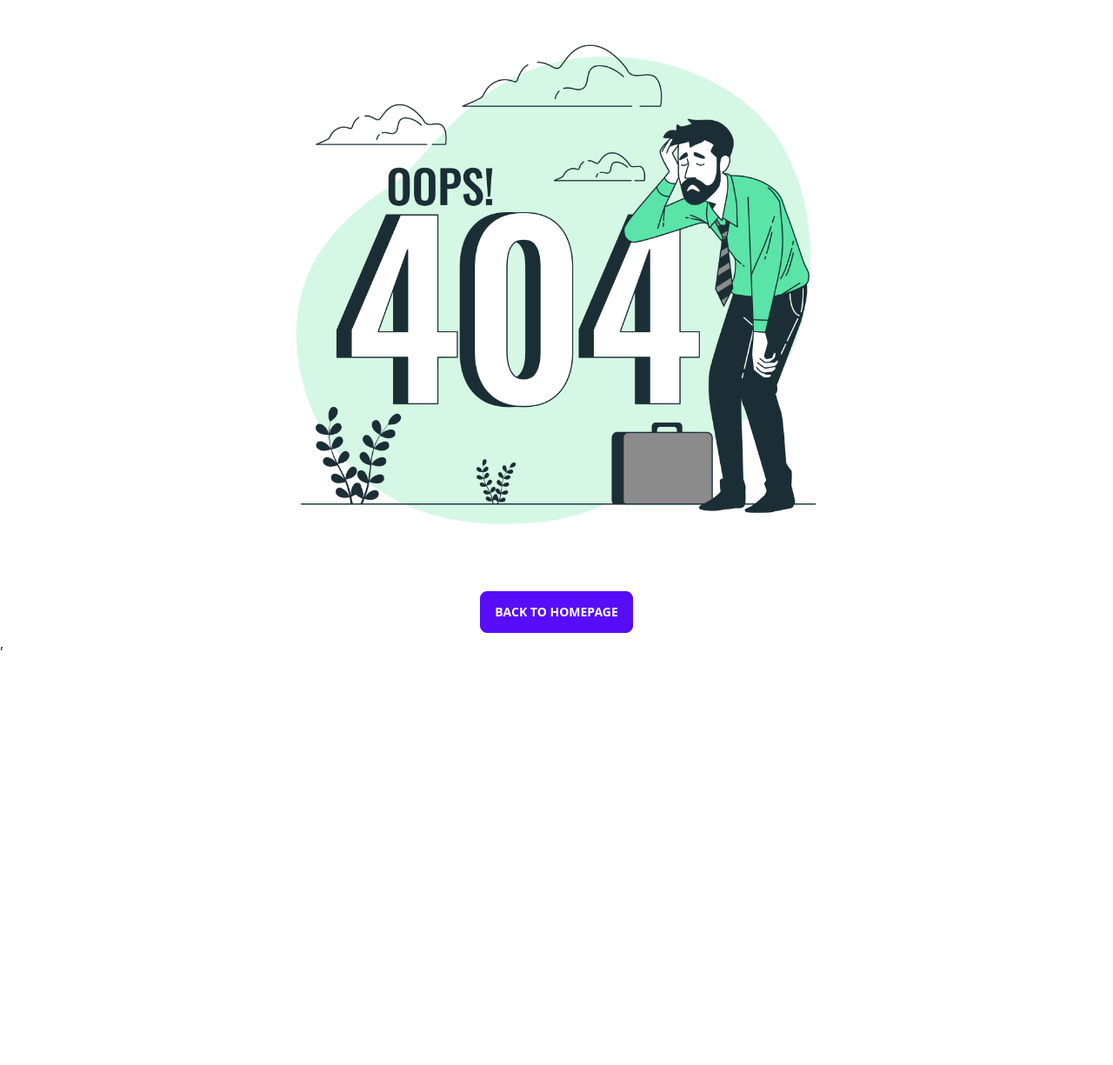
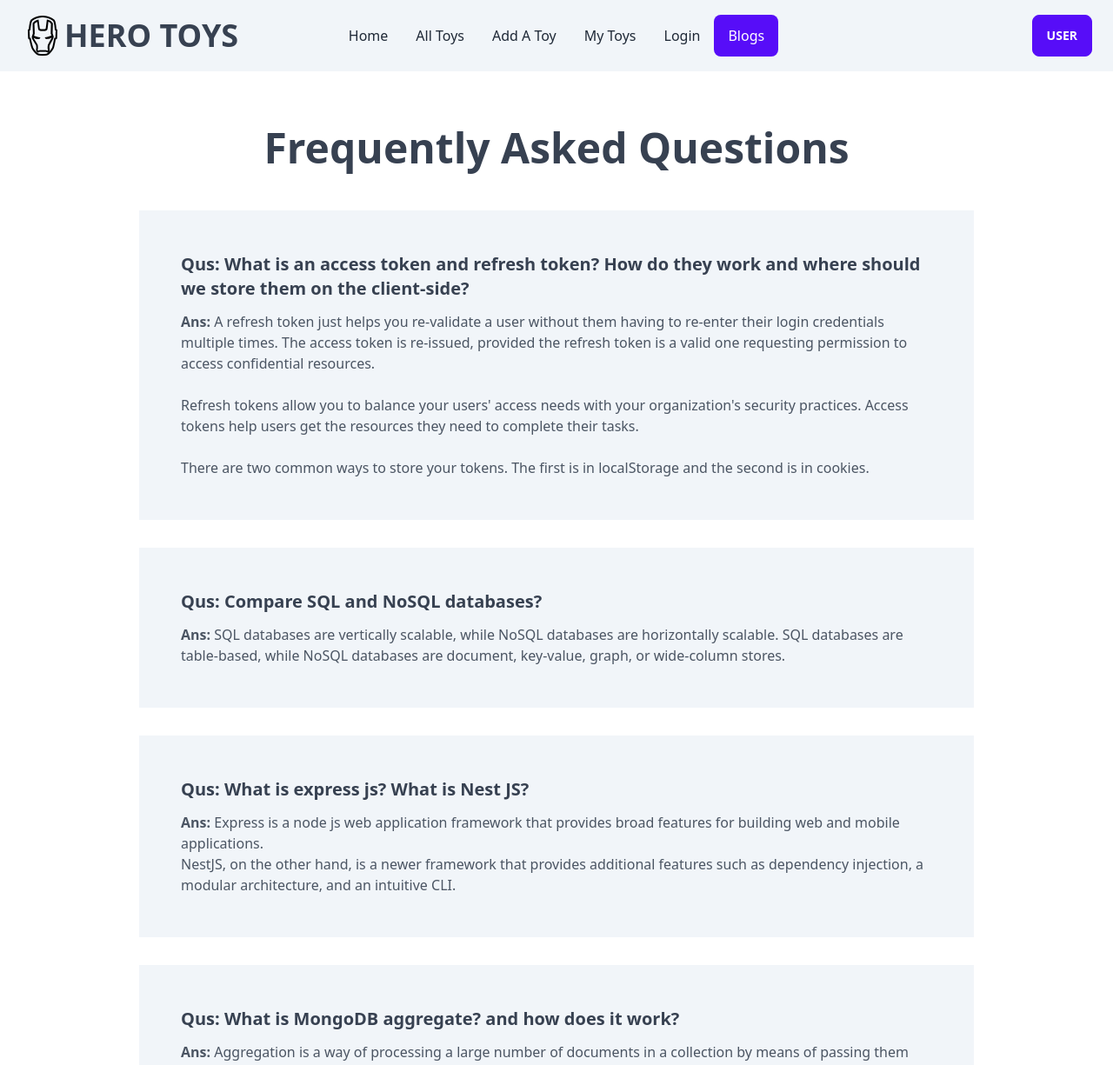
Before and after one commit to Arfaz31/Toy-Universe-client-side, a React (Vite) app: page /blog in a window 1280 px wide. Before the commit this address had no page. Shown: the top 1225 px of the page at 87% size. Before the commit the page ends 800 px from the top, so only its background shows below. Built offline with nearby package versions, Linux system fonts and the light colour scheme.

Commit message:
blog-page

```diff
--- /dev/null
+++ b/src/Pages/BlogPage/BlogPage.jsx
@@ -0,0 +1,60 @@
+import React from "react";
+
+const BlogPage = () => {
+  return (
+    <div>
+      <h1 className="font-bold lg:text-5xl text-2xl mb-12 mt-16 text-gray-700 text-center">
+        Frequently Asked Questions
+      </h1>
+      <div className="grid grid-cols-1 gap-8 mb-40">
+        <div className="w-3/4 mx-auto bg-slate-100 p-12">
+          <h1 className="font-bold text-xl text-gray-700 mb-3">
+            <strong>Qus: </strong> What is an access token and refresh token?
+            How do they work and where should we store them on the client-side?
+          </h1>
+          <p className="text-base text-gray-600"><strong>Ans: </strong>
+          A refresh token just helps you re-validate a user without them having to re-enter their login credentials multiple times. The access token is re-issued, provided the refresh token is a valid one requesting permission to access confidential resources. <br />
+          <br />
+
+          Refresh tokens allow you to balance your users' access needs with your organization's security practices. Access tokens help users get the resources they need to complete their tasks. <br />
+          <br />
+          There are two common ways to store your tokens. The first is in localStorage and the second is in cookies.
+          </p>
+        </div>
+
+        <div className="w-3/4 mx-auto bg-slate-100 p-12">
+          <h1 className="font-bold text-xl text-gray-700 mb-3">
+            <strong>Qus: </strong>  Compare SQL and NoSQL databases?
+          </h1>
+          <p className="text-base text-gray-600"><strong>Ans: </strong>
+          SQL databases are vertically scalable, while NoSQL databases are horizontally scalable. SQL databases are table-based, while NoSQL databases are document, key-value, graph, or wide-column stores.
+          </p>
+        </div>
+
+        <div className="w-3/4 mx-auto bg-slate-100 p-12">
+          <h1 className="font-bold text-xl text-gray-700 mb-3">
+            <strong>Qus: </strong> What is express js? What is Nest JS?
+          </h1>
+          <p className="text-base text-gray-600"><strong>Ans: </strong>
+          Express is a node js web application framework that provides broad features for building web and mobile applications.
+          <br />
+          NestJS, on the other hand, is a newer framework that provides additional features such as dependency injection, a modular architecture, and an intuitive CLI.
+          </p>
+        </div>
+
+        <div className="w-3/4 mx-auto bg-slate-100 p-12">
+          <h1 className="font-bold text-xl text-gray-700 mb-3">
+            <strong>Qus: </strong>  What is MongoDB aggregate? and how does it work?
+          </h1>
+          <p className="text-base text-gray-600"><strong>Ans: </strong>
+          Aggregation is a way of processing a large number of documents in a collection by means of passing them through different stages. The stages make up what is known as a pipeline. The stages in a pipeline can filter, sort, group, reshape and modify documents that pass through the pipeline.
+          <br />
+          NestJS, on the other hand, is a newer framework that provides additional features such as dependency injection, a modular architecture, and an intuitive CLI.
+          </p>
+        </div>
+      </div>
+    </div>
+  );
+};
+
+export default BlogPage;
--- a/src/Routes/Routes.jsx
+++ b/src/Routes/Routes.jsx
@@ -2,6 +2,7 @@ import { createBrowserRouter } from "react-router-dom";
 import Main from "../Layout/Main";
 import Home from "../Pages/Home/Home";
 import ErrorPage from "../Pages/ErrorPage/ErrorPage";
+import BlogPage from "../Pages/BlogPage/BlogPage";
 
 const router = createBrowserRouter([
     {
@@ -12,6 +13,10 @@ const router = createBrowserRouter([
         {
             path:'/',
             element: <Home/>
+        },
+        {
+          path: '/blog',
+          element: <BlogPage/>,
         }
       ]
     },
--- a/src/Shared/NavBar/NavBar.jsx
+++ b/src/Shared/NavBar/NavBar.jsx
@@ -10,7 +10,7 @@ const NavBar = () => {
     <li><NavLink to="/addToy">Add A Toy</NavLink></li>
     <li><NavLink to="/myToys">My Toys</NavLink></li>
     <li><NavLink to="/login">Login</NavLink></li>
-    <li><NavLink to="/blogs">Blogs</NavLink></li>
+    <li><NavLink to="/blog">Blogs</NavLink></li>
     </>
 
     return (
```
